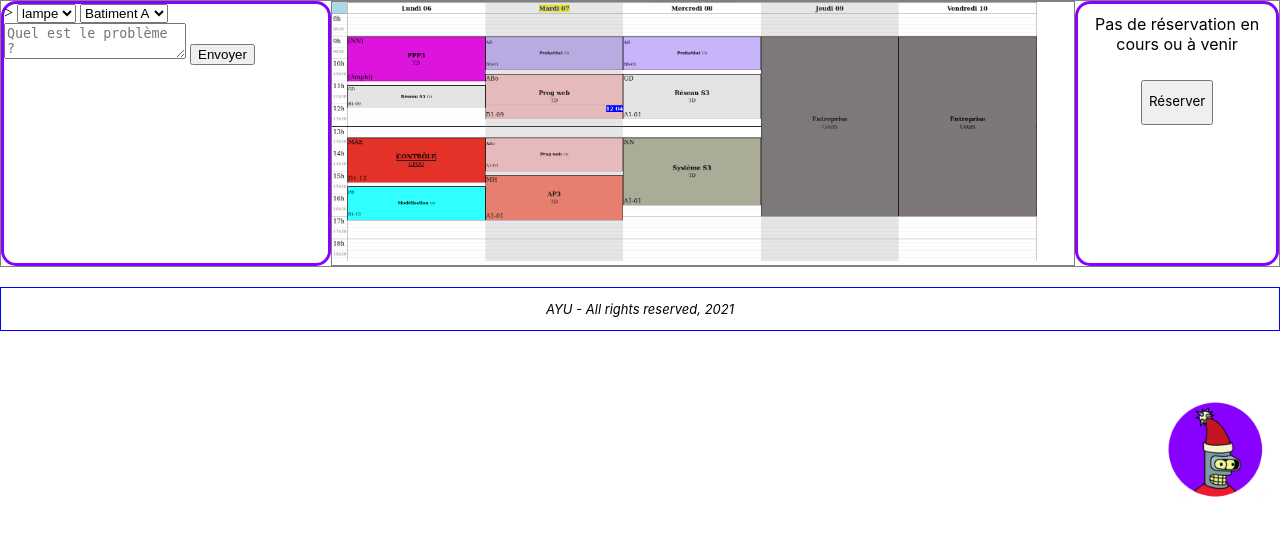
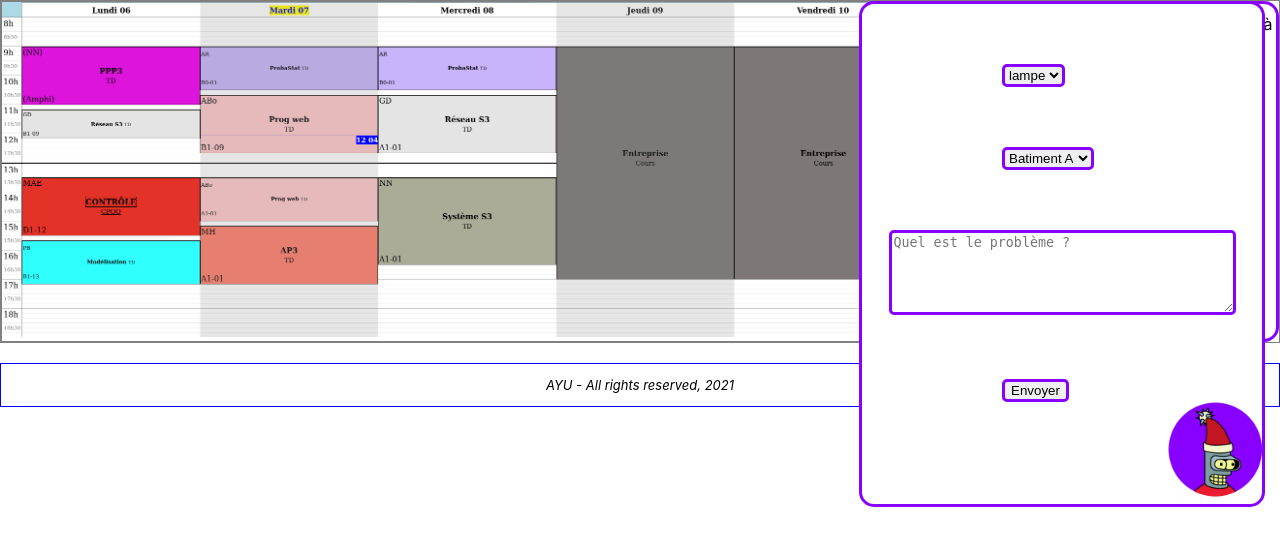
Before and after one commit to melv-dono/AYU, a PHP site: page /template/accueil.html in a window 1280 px wide. Shown: the top 546 px of the page. Run offline with PHP 8.4, Linux system fonts and the light colour scheme.

Commit message:
Première version accueil

```diff
--- a/module/mod_connexion/vue_connexion.php
+++ b/module/mod_connexion/vue_connexion.php
@@ -9,7 +9,7 @@ Class Vue_connexion{
     <html lang="fr" dir="ltr">
       <head>
         <meta charset="utf-8">
-        <link rel="stylesheet" href="./module/Mod_connexion/styles/style.css">
+        <link rel="stylesheet" href="./module/mod_connexion/styles/style.css">
         <title></title>
       </head>
       <body>
--- a/template/accueil.html
+++ b/template/accueil.html
@@ -17,29 +17,28 @@
     <main>
 
     <!-- formulaire ticket -->
-        <form class="ticket"> <!--style="visibility: collapse;"-->>
-            <select class="materiel_num" name="Numéro materiel">
+        <form class="ticket" id="Ticket"> <!--style="visibility: collapse;"-->
+            <select class="item_num" name="Numéro materiel">
                 <option value="lampe">lampe</option>
                 <option value="porte">porte</option>
                 <option value="poste">poste</option>
             </select>
 
-            <select class="salle_num" name="Numéro salle">
+            <select class="item_num" name="Numéro salle">
                 <option value="A">Batiment A</option>
                 <option value="B">Batiment B</option>
                 <option value="C">Batiment C</option>
             </select>
 
-            <textarea placeholder="Quel est le problème ?" style="width: 280;"></textarea>
-            <button>Envoyer</button>
+            <textarea placeholder="Quel est le problème ?" style="width: 280;" class="requete" rows="5" cols="40" ></textarea>
+            <button class="item_num" >Envoyer</button>
         </form>
 
     <!-- bouton help -->
 
-        <button class="bot_button">
+        <button class="bot_button" onclick="myFunction()">
             <img class="bot" src="img/bender.png" alt="helper">
         </button>
-
 
 
     <!-- section du gauche -->
@@ -62,6 +61,8 @@
         <p>AYU - All rights reserved, 2021</p>
     </footer>
 
+    <script src="./scripts/index.js"></script>
+
 </body>
 
 </html>
--- /dev/null
+++ b/template/scripts/index.js
@@ -0,0 +1,8 @@
+function myFunction() {
+    if (document.getElementById('Ticket').style.display=='none') {
+        document.getElementById('Ticket').style.display='block';
+    }
+    else {
+        document.getElementById('Ticket').style.display='none';
+    }
+}
--- a/template/style.css
+++ b/template/style.css
@@ -16,8 +16,28 @@ main {
 }
 
 .ticket {
+    width: 400px;
+    height: 500px;
     border-radius: 15px;
     border: solid #8800ff 3px;
+    text-align: center;
+    position: absolute;
+    right: 15px;
+    background-color: white;
+}
+
+.item_num {
+    border-radius: 5px;
+    border: solid #8800ff 3px;
+    display: block;
+    margin-top: 15%;
+    margin-left: 35%;
+}
+
+.requete {
+    margin-top: 15%;
+    border: solid #8800ff 3px;
+    border-radius: 5px;
 }
 
 .bot_button {
```
